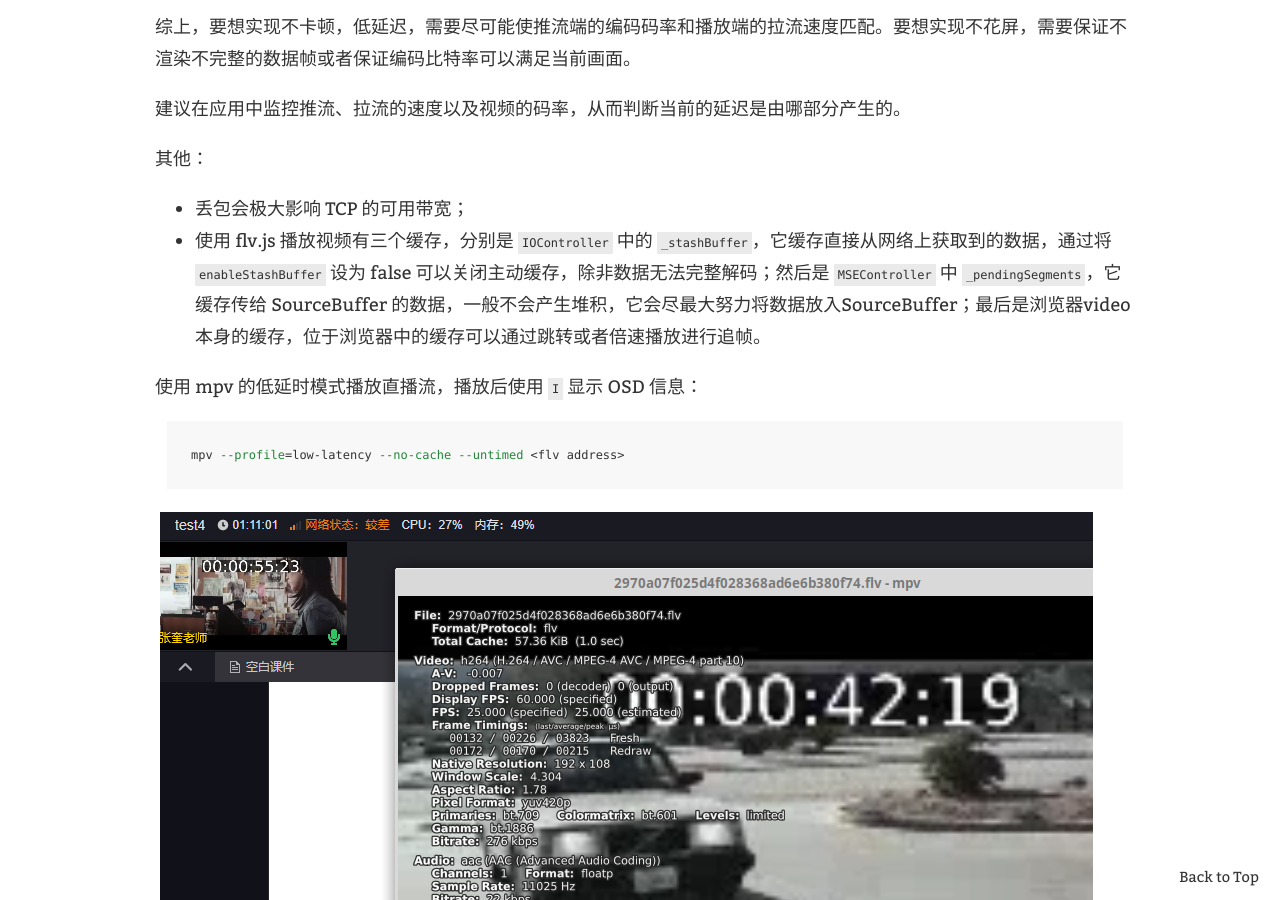
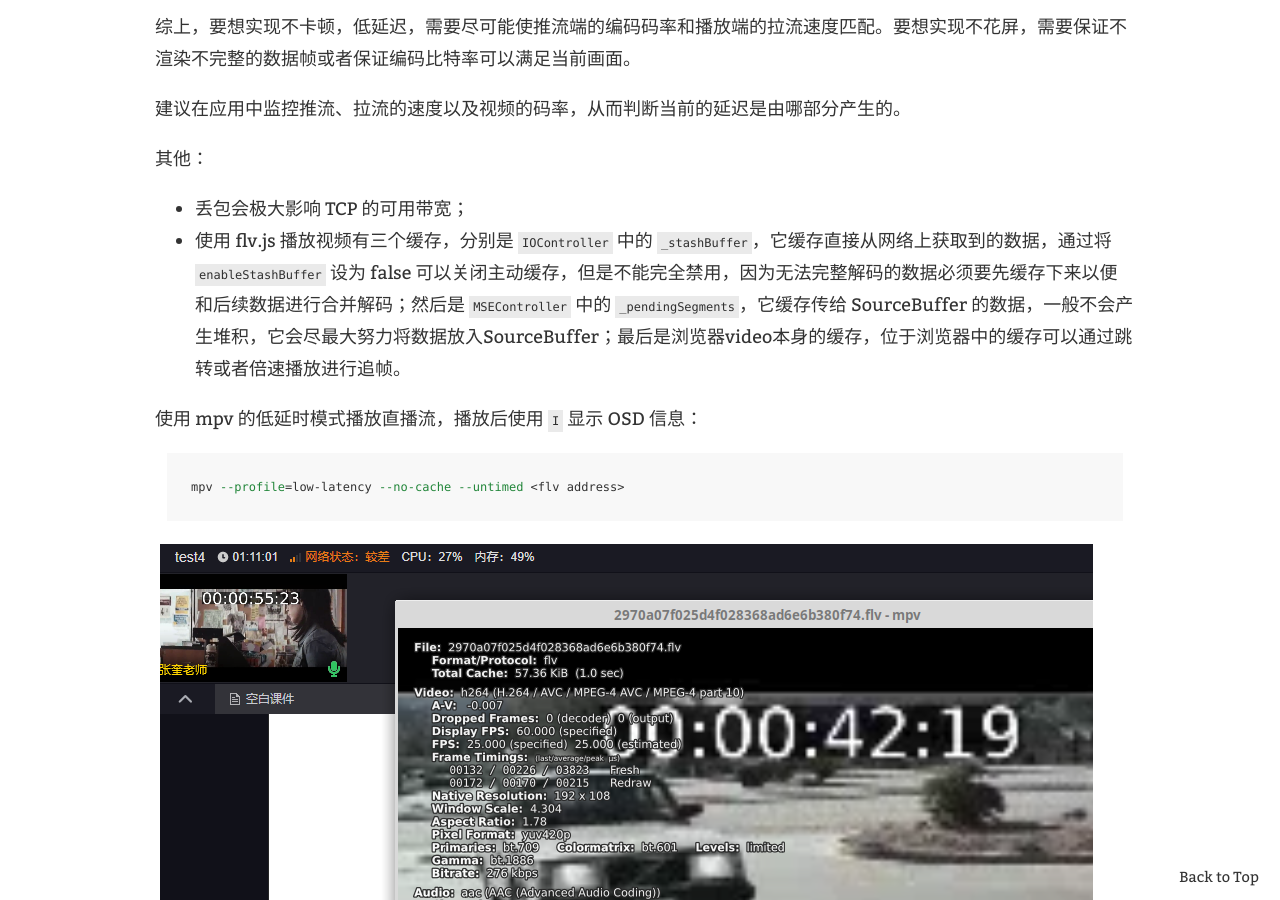
Before and after one commit to keyou/keyou.github.io, a Jekyll site: the page built from _posts/2020-08-25-live-stream-delay-analysis.md, in a window 1280 px wide and 900 px high, scrolled down 1148 px. Built offline with Jekyll 4.4.1, drawn with Linux system fonts in a browser that asks for light colours; our own code applies the rules of GitHub Pages for plain Markdown files; comment, search, counter and statistics services are not loaded.

Commit message:
Update 2020-08-25-live-stream-delay-analysis.md

```diff
--- a/_posts/2020-08-25-live-stream-delay-analysis.md
+++ b/_posts/2020-08-25-live-stream-delay-analysis.md
@@ -29,7 +29,7 @@ CDN的逻辑为 `接收流`->`缓存`->`发送流`，当客户端从CDN拉流时
 其他：
 
 - 丢包会极大影响 TCP 的可用带宽；
-- 使用 flv.js 播放视频有三个缓存，分别是 `IOController` 中的 `_stashBuffer`，它缓存直接从网络上获取到的数据，通过将 `enableStashBuffer` 设为 false 可以关闭主动缓存，除非数据无法完整解码；然后是 `MSEController` 中 `_pendingSegments`，它缓存传给 SourceBuffer 的数据，一般不会产生堆积，它会尽最大努力将数据放入SourceBuffer；最后是浏览器video本身的缓存，位于浏览器中的缓存可以通过跳转或者倍速播放进行追帧。
+- 使用 flv.js 播放视频有三个缓存，分别是 `IOController` 中的 `_stashBuffer`，它缓存直接从网络上获取到的数据，通过将 `enableStashBuffer` 设为 false 可以关闭主动缓存，但是不能完全禁用，因为无法完整解码的数据必须要先缓存下来以便和后续数据进行合并解码；然后是 `MSEController` 中的 `_pendingSegments`，它缓存传给 SourceBuffer 的数据，一般不会产生堆积，它会尽最大努力将数据放入SourceBuffer；最后是浏览器video本身的缓存，位于浏览器中的缓存可以通过跳转或者倍速播放进行追帧。
 
 使用 mpv 的低延时模式播放直播流，播放后使用 `I` 显示 OSD 信息：
 
```
